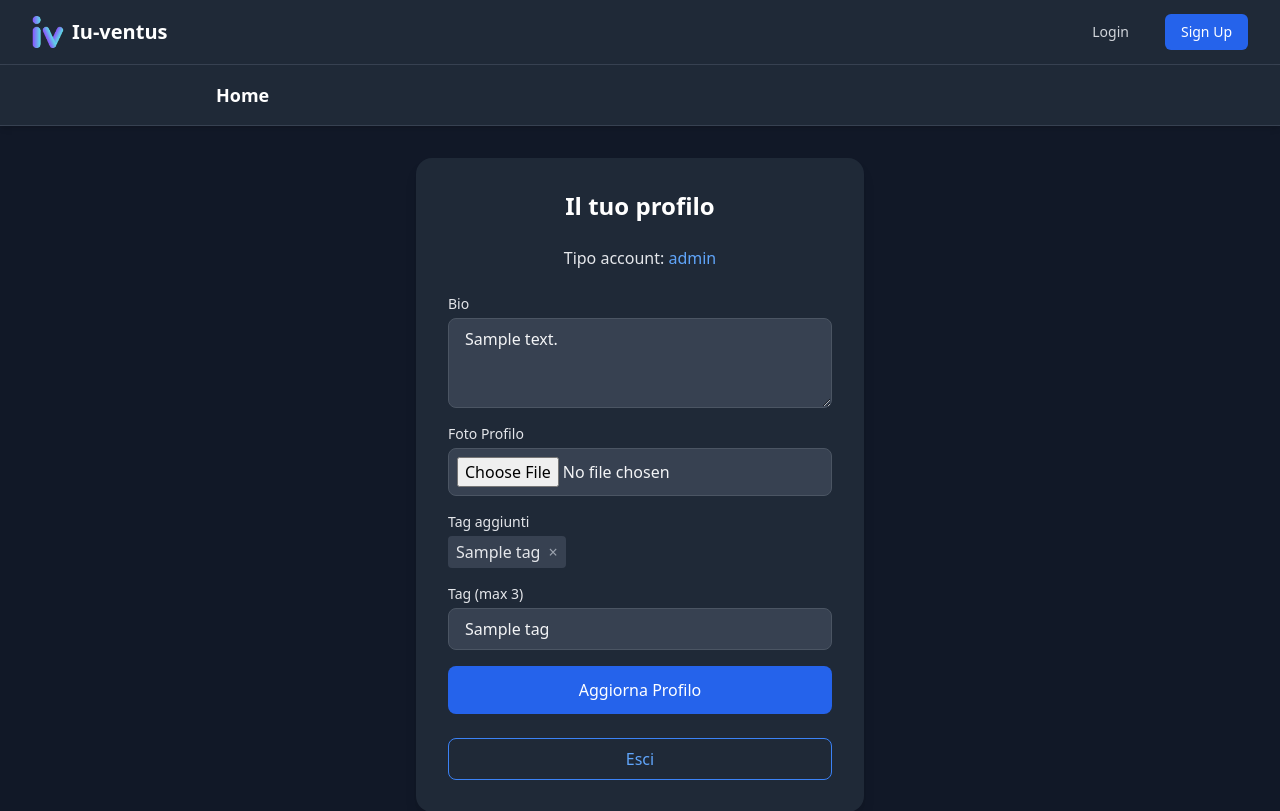
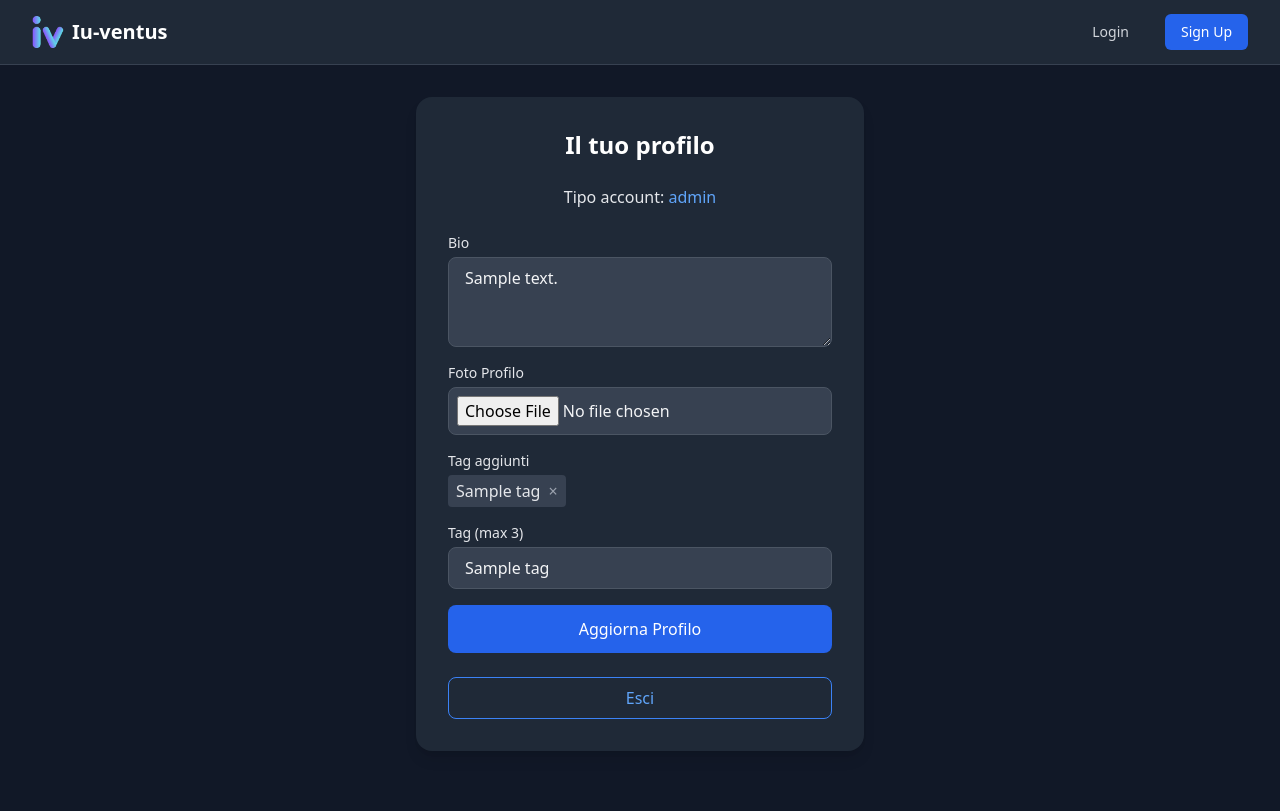
Before and after one commit to Takaso/Iuvenes_Inventus, a Python web app: template templates/profile.html in a window 1280 px wide. Shown: the top 811 px of the page. After the commit the page ends 751 px from the top, so only its background shows below. Run offline with Jinja, Linux system fonts and the light colour scheme; the template is opened without the code that fills it: most values are stand-ins (such as "Sample title", 1, 10 or a date in 2020); some libraries are stand-ins or nearby versions.

Commit message:
Update profile.html

```diff
--- a/templates/profile.html
+++ b/templates/profile.html
@@ -1,23 +1,6 @@
 {% extends "base.html" %}
 {% block title %}Iu-ventus | Profilo{% endblock %}
 {% block content %}
-    <!-- Navigazione -->
-    <header class="w-full bg-gray-800 shadow-md border-b border-gray-700">
-        <div class="max-w-4xl mx-auto px-6 py-4 flex items-center justify-between">
-            <a href="{{ url_for('index') }}" class="text-white font-semibold text-lg hover:text-blue-400 transition">
-                Home
-            </a>
-            {% if 'user_id' in session %}
-            <a href="{{ url_for('profile') }}" class="flex items-center text-gray-300 hover:text-white transition">
-                <svg xmlns="http://www.w3.org/2000/svg" class="h-6 w-6 mr-1" fill="currentColor" viewBox="0 0 24 24">
-                    <path d="M12 12c2.209 0 4-1.791 4-4s-1.791-4-4-4-4 1.791-4 4 1.791 4 4 4zm0 2c-2.673 0-8 1.337-8 4v2h16v-2c0-2.663-5.327-4-8-4z"/>
-                </svg>
-                Profilo
-            </a>
-            {% endif %}
-        </div>
-    </header>
-
     <!-- Contenuto Profilo -->
     <main class="flex-grow flex items-center justify-center px-4 py-8">
         <div class="w-full max-w-md bg-gray-800 rounded-2xl shadow-lg p-8 space-y-6">
```
